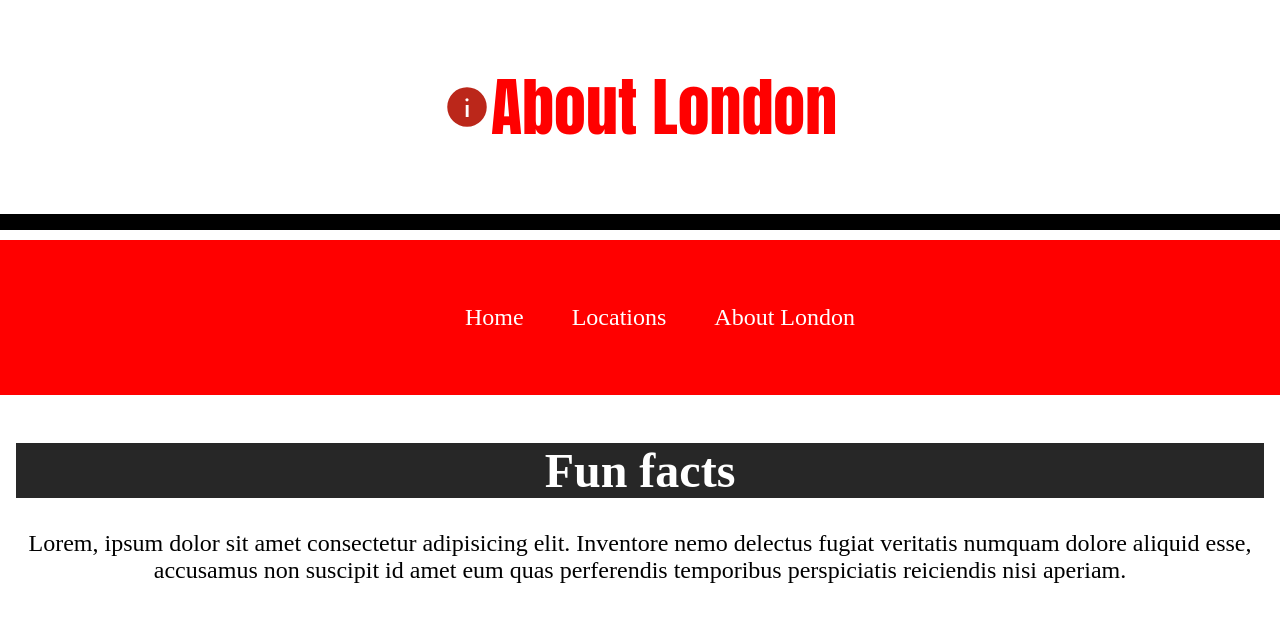
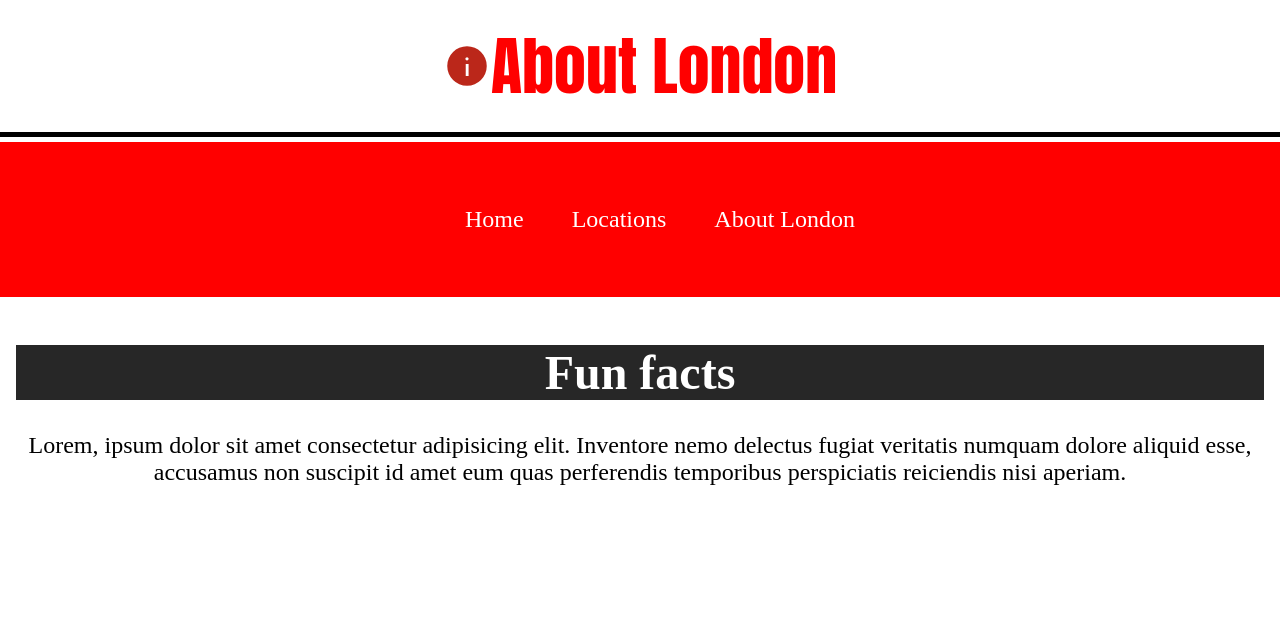
Before and after one commit to Oksnes/Oksnes.github.io, a plain HTML site: page engleskprosjekt/about.html in a window 1280 px wide. Drawn offline with Linux system fonts and the light colour scheme.

Commit message:
testing smth

```diff
--- a/engleskprosjekt/englesk.css
+++ b/engleskprosjekt/englesk.css
@@ -36,8 +36,9 @@ html, body{
     display: flex;
     justify-content: center;
     align-items: center;
-    border-bottom: 1rem solid;
-    margin-bottom: 10px;
+    border-bottom: 5px solid;
+    margin-bottom: 5px;
+    max-height: 100px;
 }
 
 .item2 {
```
